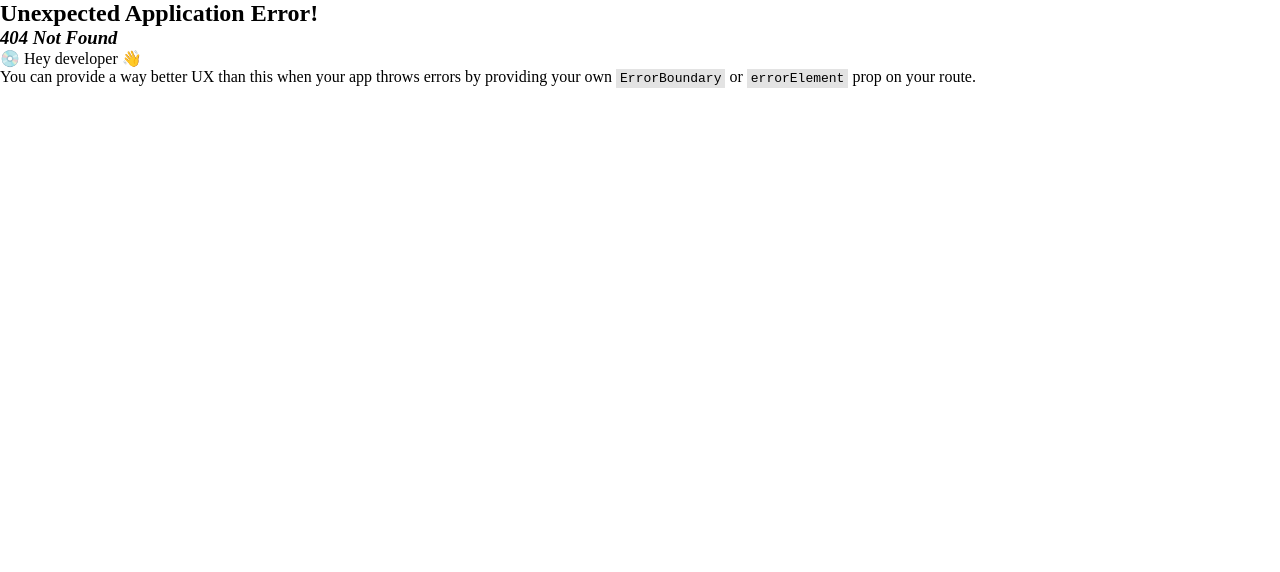
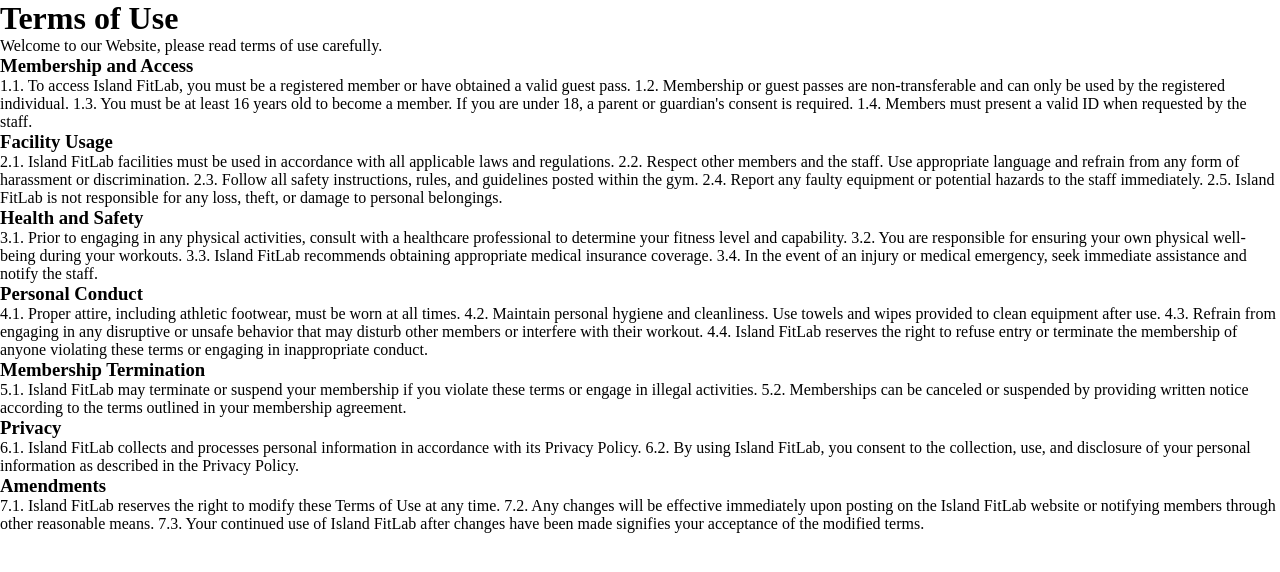
Before and after one commit to Pelani2/FitLab, a React (Create React App) app: page /termsofusepage in a window 1280 px wide. Before the commit this address had no page. Shown: the top 572 px of the page. Built offline with nearby package versions, Linux system fonts and the light colour scheme.

Commit message:
added terms of use basics

```diff
--- a/src/pages/home/gallery/footer/footerLinks/FooterLinks.js
+++ b/src/pages/home/gallery/footer/footerLinks/FooterLinks.js
@@ -16,7 +16,7 @@
                 </Link>
             </li>
             <li>
-                <Link>
+                <Link to="/termsofusepage" >
                     Terms of Use
                 </Link>
             </li>
--- /dev/null
+++ b/src/pages/termsOfUsePage/TermsOfUsePage.js
@@ -0,0 +1,88 @@
+import React from "react";
+import "../../styles/TermsOfUseStyles.css";
+
+export default function TermsOfUsePage() {
+    return(
+        <div className="terms-of-use" >
+            <h1>
+                Terms of Use
+            </h1>
+            <p>
+                Welcome to our Website, please read terms of use carefully.
+            </p>
+            <div className="terms-of-use__content" >
+                <h3 className="terms-of-use__title">
+                    Membership and Access
+                </h3>
+                <p className="terms-of-use__desc" >
+                    1.1. To access Island FitLab, you must be a registered member or have obtained a valid guest pass.
+                    1.2. Membership or guest passes are non-transferable and can only be used by the registered individual.
+                    1.3. You must be at least 16 years old to become a member. If you are under 18, a parent or guardian's consent is required.
+                    1.4. Members must present a valid ID when requested by the staff.
+                </p>
+            </div>
+            <div className="terms-of-use__content" >
+                <h3 className="terms-of-use__title">
+                    Facility Usage
+                </h3>
+                <p className="terms-of-use__desc" >
+                    2.1. Island FitLab facilities must be used in accordance with all applicable laws and regulations.
+                    2.2. Respect other members and the staff. Use appropriate language and refrain from any form of harassment or discrimination.
+                    2.3. Follow all safety instructions, rules, and guidelines posted within the gym.
+                    2.4. Report any faulty equipment or potential hazards to the staff immediately.
+                    2.5. Island FitLab is not responsible for any loss, theft, or damage to personal belongings.
+                </p>
+            </div>
+            <div className="terms-of-use__content" >
+                <h3 className="terms-of-use__title">
+                    Health and Safety
+                </h3>
+                <p className="terms-of-use__desc" >
+                    3.1. Prior to engaging in any physical activities, consult with a healthcare professional to determine your fitness level and capability.
+                    3.2. You are responsible for ensuring your own physical well-being during your workouts.
+                    3.3. Island FitLab recommends obtaining appropriate medical insurance coverage.
+                    3.4. In the event of an injury or medical emergency, seek immediate assistance and notify the staff.
+                </p>
+            </div>
+            <div className="terms-of-use__content" >
+                <h3 className="terms-of-use__title">
+                    Personal Conduct
+                </h3>
+                <p className="terms-of-use__desc" >
+                    4.1. Proper attire, including athletic footwear, must be worn at all times.
+                    4.2. Maintain personal hygiene and cleanliness. Use towels and wipes provided to clean equipment after use.
+                    4.3. Refrain from engaging in any disruptive or unsafe behavior that may disturb other members or interfere with their workout.
+                    4.4. Island FitLab reserves the right to refuse entry or terminate the membership of anyone violating these terms or engaging in inappropriate conduct.
+                </p>
+            </div>
+            <div className="terms-of-use__content" >
+                <h3 className="terms-of-use__title">
+                    Membership Termination
+                </h3>
+                <p className="terms-of-use__desc" >
+                    5.1. Island FitLab may terminate or suspend your membership if you violate these terms or engage in illegal activities.
+                    5.2. Memberships can be canceled or suspended by providing written notice according to the terms outlined in your membership agreement.
+                </p>
+            </div>
+            <div className="terms-of-use__content" >
+                <h3 className="terms-of-use__title">
+                    Privacy
+                </h3>
+                <p className="terms-of-use__desc" >
+                    6.1. Island FitLab collects and processes personal information in accordance with its Privacy Policy.
+                    6.2. By using Island FitLab, you consent to the collection, use, and disclosure of your personal information as described in the Privacy Policy.
+                </p>
+            </div>
+            <div className="terms-of-use__content" >
+                <h3 className="terms-of-use__title">
+                    Amendments
+                </h3>
+                <p className="terms-of-use__desc" >
+                    7.1. Island FitLab reserves the right to modify these Terms of Use at any time.
+                    7.2. Any changes will be effective immediately upon posting on the Island FitLab website or notifying members through other reasonable means.
+                    7.3. Your continued use of Island FitLab after changes have been made signifies your acceptance of the modified terms.
+                </p>
+            </div>
+        </div>
+    );
+}
--- a/src/routes/AppRoutes.js
+++ b/src/routes/AppRoutes.js
@@ -9,6 +9,7 @@
 import InfoPage from "../pages/infoPage/InfoPage";
 import NeedHelpPage from "../pages/needHelpPage/NeedHelpPage";
 import ContentGuidePage from "../pages/contentGuidePage/ContentGuidePage";
+import TermsOfUsePage from "../pages/termsOfUsePage/TermsOfUsePage";
 
 const AppRoutes = createBrowserRouter([
     {
@@ -46,6 +47,10 @@
     {
         path: "/contentguidepage",
         element: <ContentGuidePage />
+    },
+    {
+        path: "/termsofusepage",
+        element: <TermsOfUsePage />
     }
 ]);
 
```
Also changed, not shown: src/styles/TermsOfUseStyles.css (added).
